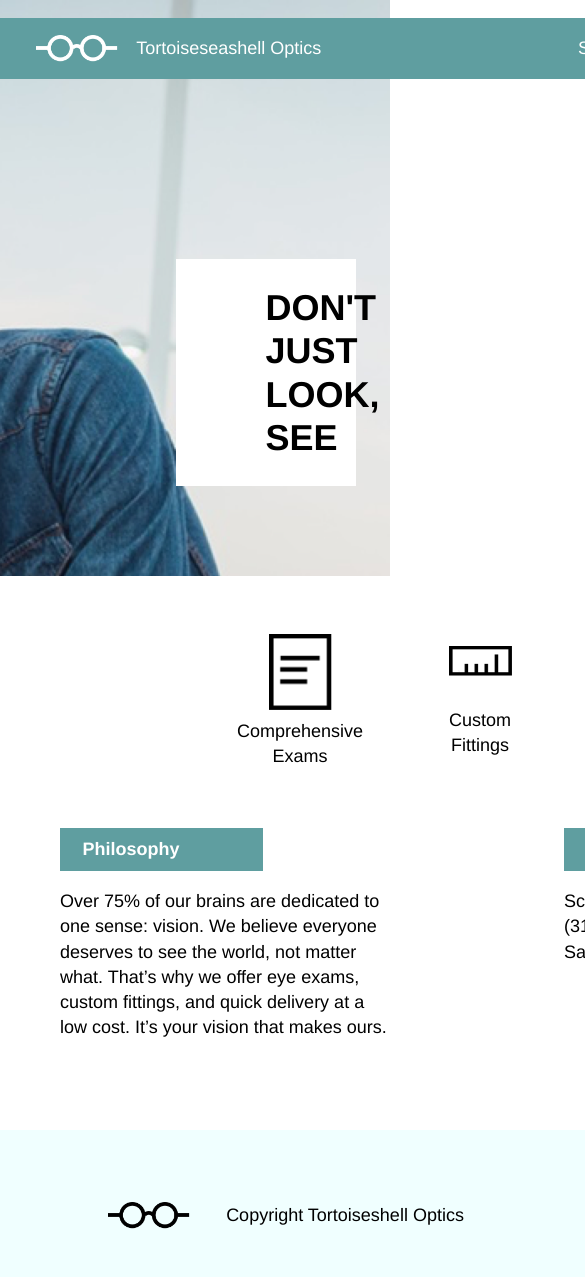
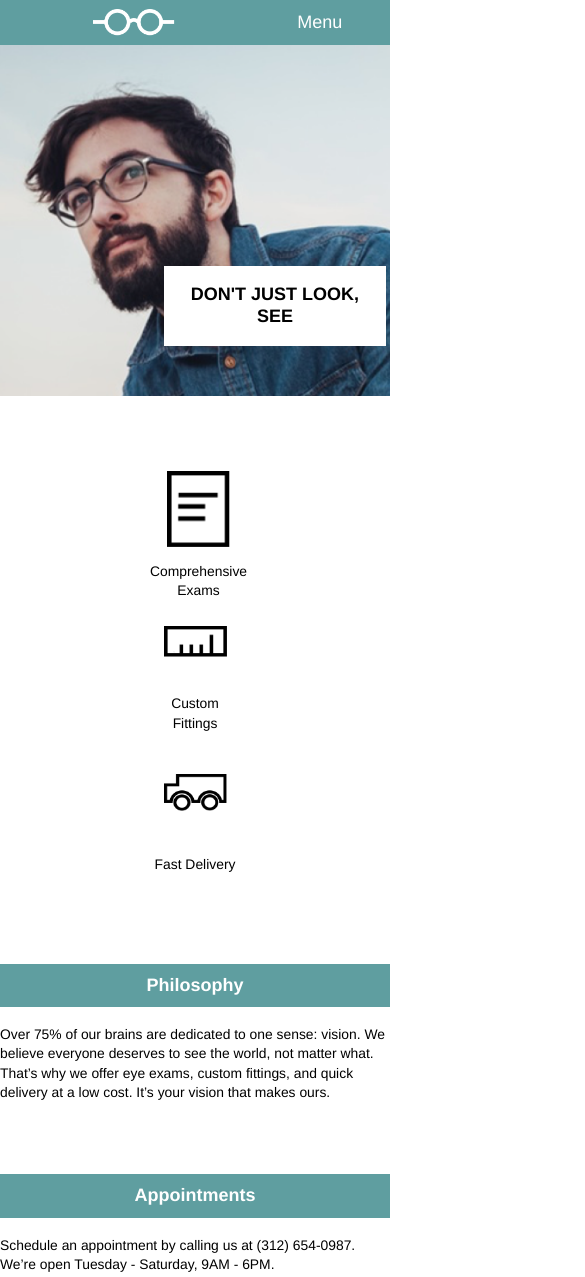
Before and after one commit to jpbsalibe/tortoiseshell, a plain HTML site: page index.html in a window 390 px wide. Shown: the top 1277 px of the page, 585 px wide, since content can reach past the window. Drawn offline with Linux system fonts and the light colour scheme.

Commit message:
Responsive 1.0

```diff
--- a/index.html
+++ b/index.html
@@ -17,12 +17,15 @@
                     <p>Tortoiseseashell Optics</p>
                 </div>
                 <nav class="navigation flex">
+                    <div class="cell">
+                        <h1>Menu</h1>
+                    </div>
                     <span>Services</span>
                     <span>Products</span>
                     <span>Contact</span>
                 </nav>
             </div>
-            <div class="banner">
+            <div class="banner flex">
                 <h1>Don't just look, see</h1>
             </div>
         </header>
@@ -83,7 +86,7 @@
         <footer class="container">
             <div class="flex logo">
             <img src="resources/images/logo-black.png" alt="logo-black" class="logo-img-footer">
-            <p>Copyright Tortoiseshell Optics</p>
+            <p class="copy">Copyright Tortoiseshell Optics</p>
             </div>
         </footer>
 
--- a/resources/css/style.css
+++ b/resources/css/style.css
@@ -51,6 +51,11 @@ header {
 
 .logo p {
     font-size: 1rem;
+}
+
+.cell {
+    visibility: hidden;
+    display: none;
 }
 
     /*--- BANNER ---*/
@@ -155,3 +160,173 @@ footer {
 .test {
     align-content: center;
 }
+
+
+/*------- MEDIA QUERIES ------*/
+
+
+/*--- TABLET ---*/
+
+@media only screen and (max-width: 768px) {
+
+     /*--- CONTAINER ---*/
+
+    .container {
+        width: 100%;
+        margin: auto;
+    }
+
+    /*--- HEADER ---*/
+
+
+    header {
+        padding-top: 0;
+        height: 22rem;
+    }
+
+        /*--- BANNER ---*/
+
+        .banner {
+            margin-top: 5rem;
+            width: 57%;
+            position: relative;
+            left: 42%;
+            top: 15%;
+            margin-right: 2rem;
+        }
+
+        .banner h1 {
+            background-color: white;
+            color: black;
+            padding: 0.75rem 4rem;
+            font-weight: bold;
+            text-transform: uppercase;
+            font-size: 1.33rem;
+            line-height: 1.2;
+        }
+}
+
+
+/*--- Cellphone ---*/
+
+@media only screen and (max-width: 480px) {
+
+     /*--- CONTAINER ---*/
+
+    .container {
+        width: 100%;
+        margin: auto;
+    }
+
+    /*--- HEADER ---*/
+
+
+        header {
+            padding-top: 0;
+            height: 22rem;
+            background-position: 20%;
+        }
+
+        .logo {
+            padding: 0.5rem;
+        }
+
+        .cell {
+            visibility: visible;
+            display: flex;
+            align-items: center;
+        }
+
+        .navigation span {
+            visibility: hidden;
+            display: none;
+        }
+
+        .logo p {
+            visibility: hidden;
+            display: none;
+        }
+
+        .nav-bar {
+            justify-content: space-around;
+        }
+
+        /*--- BANNER ---*/
+
+        .banner {
+            margin-top: 9rem;
+            width: 100%
+            margin: auto;
+            text-align: center;
+        }
+
+        .banner h1 {
+            background-color: white;
+            color: black;
+            padding: 1rem;
+            font-weight: bold;
+            text-transform: uppercase;
+            font-size: 1rem;
+            line-height: 1.2;
+        }
+
+
+
+        /*--- SERVICES ---*/
+
+        #services {
+            margin: 3.77rem 0;
+        }
+
+        .products {
+            flex-direction: column;
+            align-items: center;
+            font-size: 0.77rem;
+        }
+
+        .product-container {
+            margin-top: 1.54;
+        }
+
+        /*--- CONTACT ---*/
+
+        #contact {
+            flex-direction: column;
+            justify-content: center;
+        }
+
+        .subtitle {
+            font-size: 1rem;
+            font-weight: bold;
+            color: white;
+            background-color: cadetblue;
+            padding: 0.5rem 0 0.5rem;
+            margin-bottom: 1rem;
+            width: 100%;
+            text-align: center;
+        }
+
+        #contact p {
+            font-size: 0.77rem;
+        }
+
+        .contact-container {
+            width: 100%;
+        }
+
+        .philosophy,
+        .appointments {
+            margin-bottom: 4rem;
+        }
+
+        /*--- FOOTER ---*/
+
+        .logo {
+            justify-content: center;
+        }
+
+        .copy {
+            visibility: hidden;
+            display: none;
+        }
+}
```
